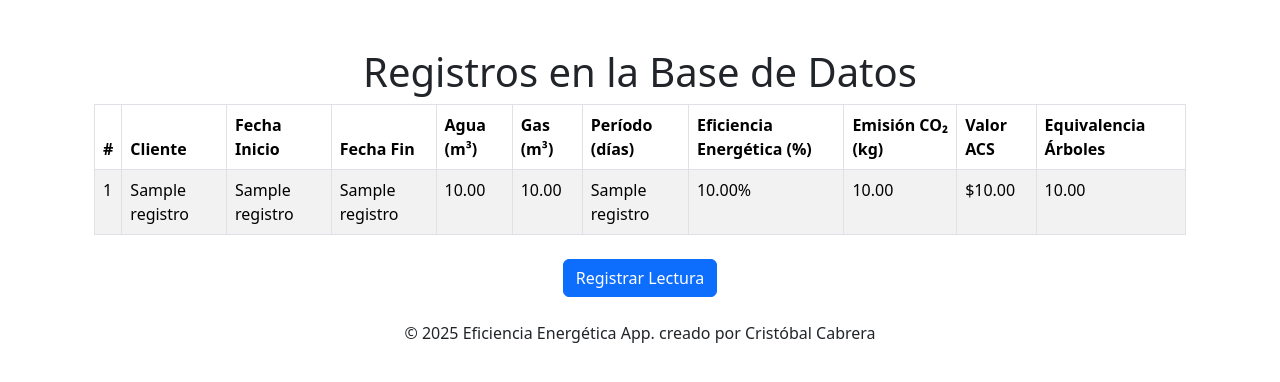
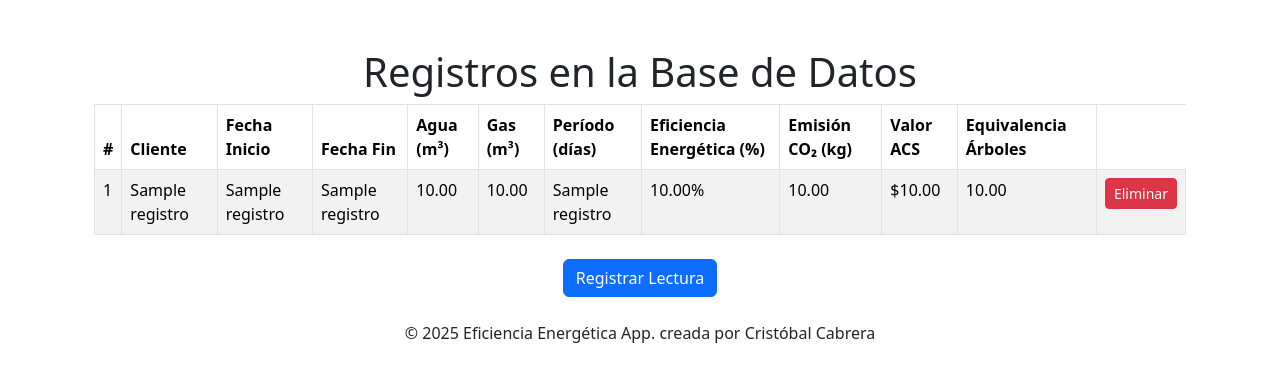
Before and after one commit to Cristoballs/proyecto-flask, a Flask app: template templates/view_data.html in a window 1280 px wide. Shown: the part 56-438 px from the top of the page. Run offline with Flask 3, Linux system fonts and the light colour scheme; the template is opened without the code that fills it: most values are stand-ins (such as "Sample title", 1, 10 or a date in 2020).

Commit message:
Descripción de los cambios

```diff
--- a/app.py
+++ b/app.py
@@ -143,5 +143,14 @@ def view_data():
 
     return render_template('view_data.html', registros=registros_limpios)
 
+# Ruta para eliminar una fila
+@app.route('/delete/<int:rowid>', methods=['POST'])
+def delete_row(rowid):
+    with sqlite3.connect(DB_PATH) as conn:
+        cursor = conn.cursor()
+        cursor.execute("DELETE FROM Clientes WHERE rowid = ?", (rowid,))
+        conn.commit()
+    return redirect(url_for('view_data'))
+
 if __name__ == '__main__':
     app.run(debug=True)
--- a/templates/base.html
+++ b/templates/base.html
@@ -33,7 +33,7 @@
         {% block content %}{% endblock %}
     </main>
     <footer class="text-center mt-4">
-        <p>&copy; 2025 Eficiencia Energética App. creado por Cristóbal Cabrera</p>
+        <p>&copy; 2025 Eficiencia Energética App. creada por Cristóbal Cabrera</p>
     </footer>
     <!-- Bootstrap Bundle with Popper -->
     <script src="https://cdn.jsdelivr.net/npm/bootstrap@5.3.0-alpha1/dist/js/bootstrap.bundle.min.js"></script>
--- a/templates/view_data.html
+++ b/templates/view_data.html
@@ -35,6 +35,11 @@
                 <td>{{ "%.2f" | format(registro[8]) if registro[8] is not none else "N/A" }}</td>
                 <td>${{ "%.2f" | format(registro[9]) if registro[9] is not none else "N/A" }}</td>
                 <td>{{ "%.2f" | format(registro[10]) if registro[10] is not none else "N/A" }}</td>
+                <td>
+                    <form action="/delete/{{ registro[0] }}" method="POST" style="display:inline;">
+                        <button type="submit" class="btn btn-danger btn-sm">Eliminar</button>
+                    </form>
+                </td>
             </tr>
             {% endfor %}
         </tbody>
```
Also changed, not shown: database/eficiencia.db.
